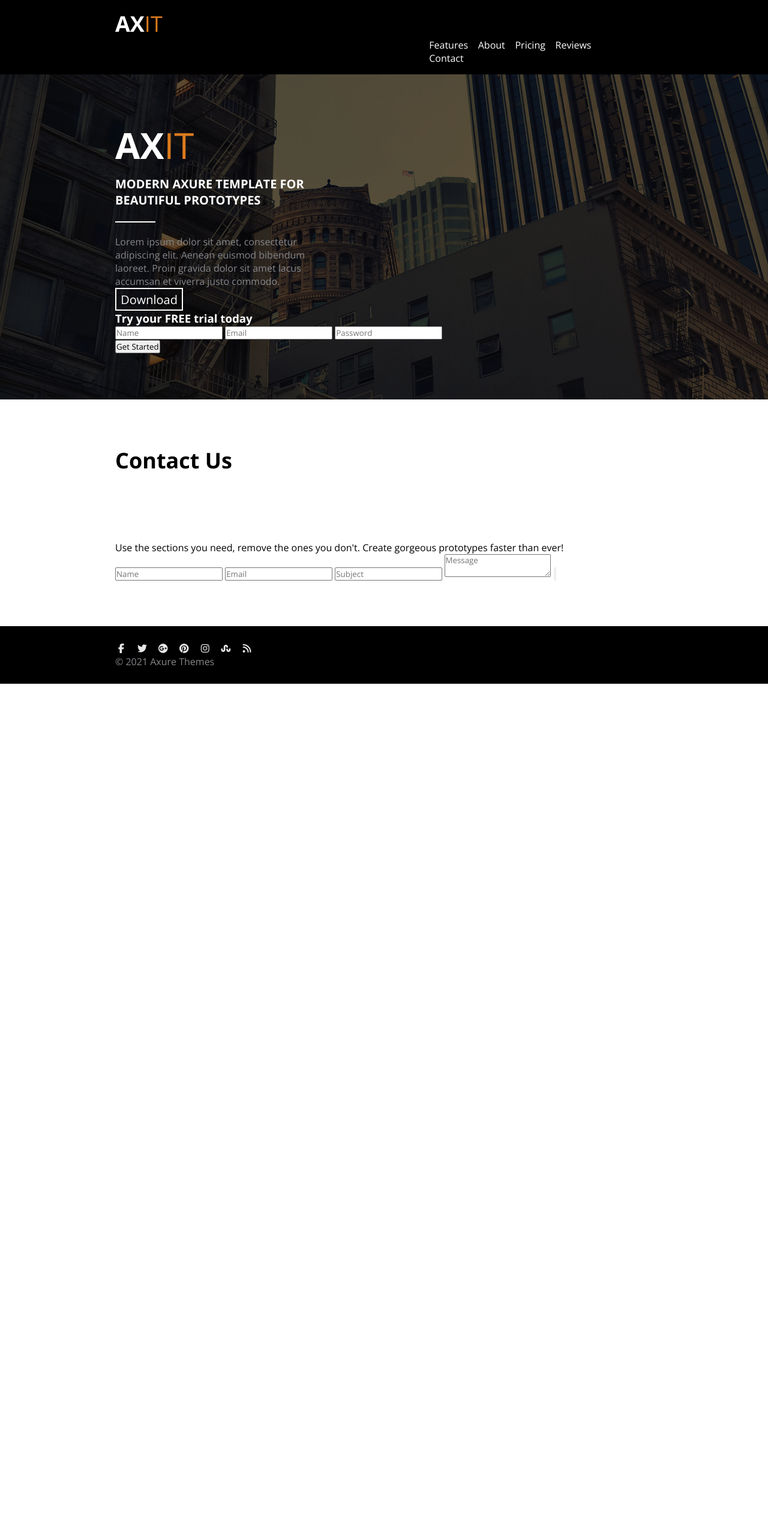
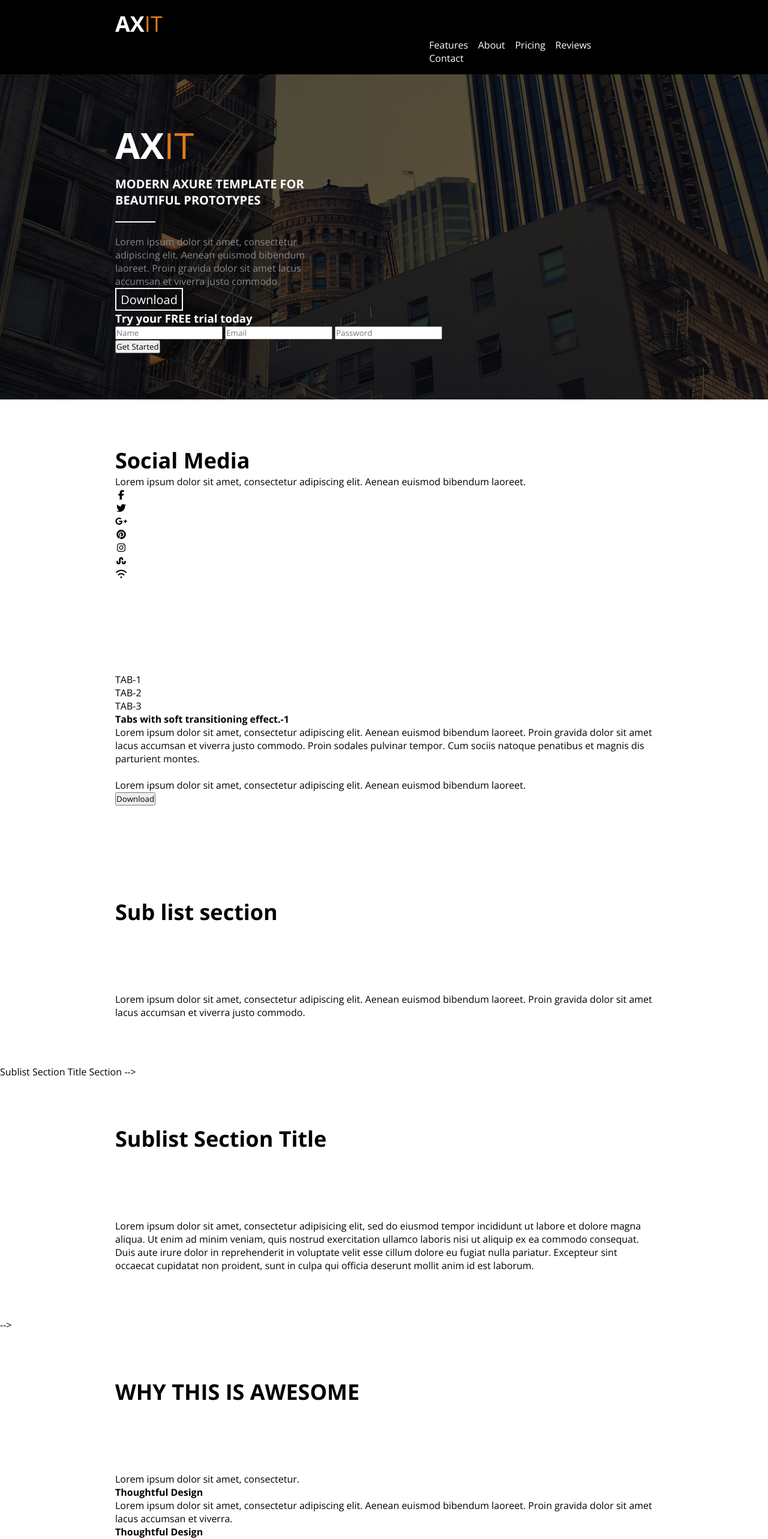
Before and after one commit to YoumnaAtiaa/Web-design-Creativa-September-2025, a plain HTML site: page Axit Task/index.html in a window 1280 px wide. Shown: the top 2566 px of the page at 60% size. Before the commit the page ends 1140 px from the top, so only its background shows below. Drawn offline with nearby package versions, Linux system fonts and the light colour scheme.

Commit message:
Update index.html

```diff
--- a/Axit Task/index.html
+++ b/Axit Task/index.html
@@ -60,7 +60,7 @@
         </div>
     </section>
     <!-- Social Media Section -->
-    <!-- <section>
+    <section>
         <div class="container padding-top-bottom">
             <div class="social-media-details">
                 <h2>Social Media</h2>
@@ -78,9 +78,9 @@
                 </ul>
             </div>
         </div>
-    </section> -->
+    </section>
     <!-- Features Section -->
-    <!-- <section class="features" id="features">
+    <section class="features" id="features">
         <div class="container padding-top-bottom">
             <div>
                 <ul>
@@ -98,18 +98,18 @@
             </div>
 
         </div>
-    </section> -->
+    </section>
     <!-- Sub list section Section -->
-    <!-- <section>
+    <section>
         <div class="container padding-top-bottom">
             <h2>Sub list section</h2>
             <hr>
             <p>Lorem ipsum dolor sit amet, consectetur adipiscing elit. Aenean euismod bibendum laoreet. Proin gravida dolor sit amet lacus accumsan et viverra justo commodo.</p>
 
         </div>
-    </section> -->
-    <!-- Sublist Section Title Section -->
-    <!-- <section>
+    </section>
+    Sublist Section Title Section -->
+    <section>
         <div class="container padding-top-bottom">
             <h2>Sublist Section Title</h2>
             <hr>
@@ -118,7 +118,7 @@
         </div>
     </section> -->
     <!-- About Us Section -->
-    <!-- <section class="about-us" id="about">
+    <section class="about-us" id="about">
         <div class="container padding-top-bottom">
             <h2>WHY THIS IS AWESOME</h2>
             <hr>
@@ -136,9 +136,9 @@
             <p>Lorem ipsum dolor sit amet, consectetur adipiscing elit. Aenean euismod bibendum laoreet. Proin gravida dolor sit amet lacus accumsan et viverra.</p>
         </div>
         </div>
-    </section> -->
+    </section>
     <!-- Pricing Section -->
-    <!-- <section class="pricing" id="pricing">
+    <section class="pricing" id="pricing">
         <div class="container padding-top-bottom">
             <h2>Pricing section</h2>
             <hr>
@@ -158,24 +158,24 @@
                 </div>
             </div>
         </div>
-    </section> -->
+    </section>
     <!-- Reviews Section -->
-    <!-- <section class="reviews" id="reviews">
+    <section class="reviews" id="reviews">
         <div class="container padding-top-bottom">
             <h2>WHAT OUR CUSTOMERS ARE SAYING</h2>
             <hr>
             <p>Lorem ipsum dolor sit amet, consectetur.</p>
         </div>
-    </section> -->
+    </section>
     <!-- Design Section -->
-    <!-- <section>
+    <section>
         <div class="container padding-top-bottom">
             <h2>STYLISH AXURE DESIGN</h2>
             <hr>
             <p>Use the sections you need, remove the ones you don't. Create gorgeous prototypes faster than ever!</p>
             <button class="btn-tranparent">Download</button>
         </div>
-    </section> -->
+    </section>
     <!-- Contact Us Section -->
     <section>
         <div class="container padding-top-bottom">
@@ -210,4 +210,5 @@
         </div>
     </footer>
 </body>
+
 </html>
```
